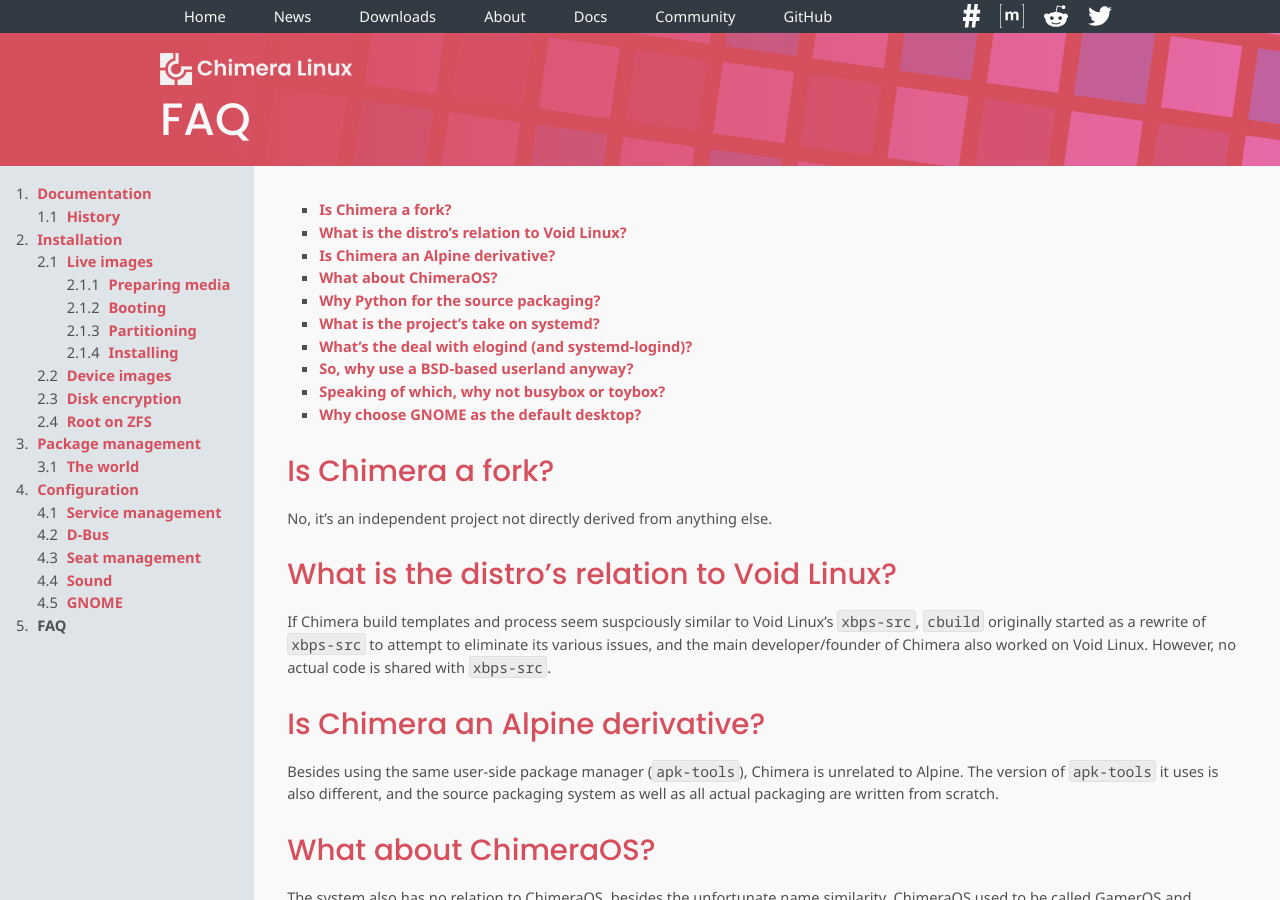
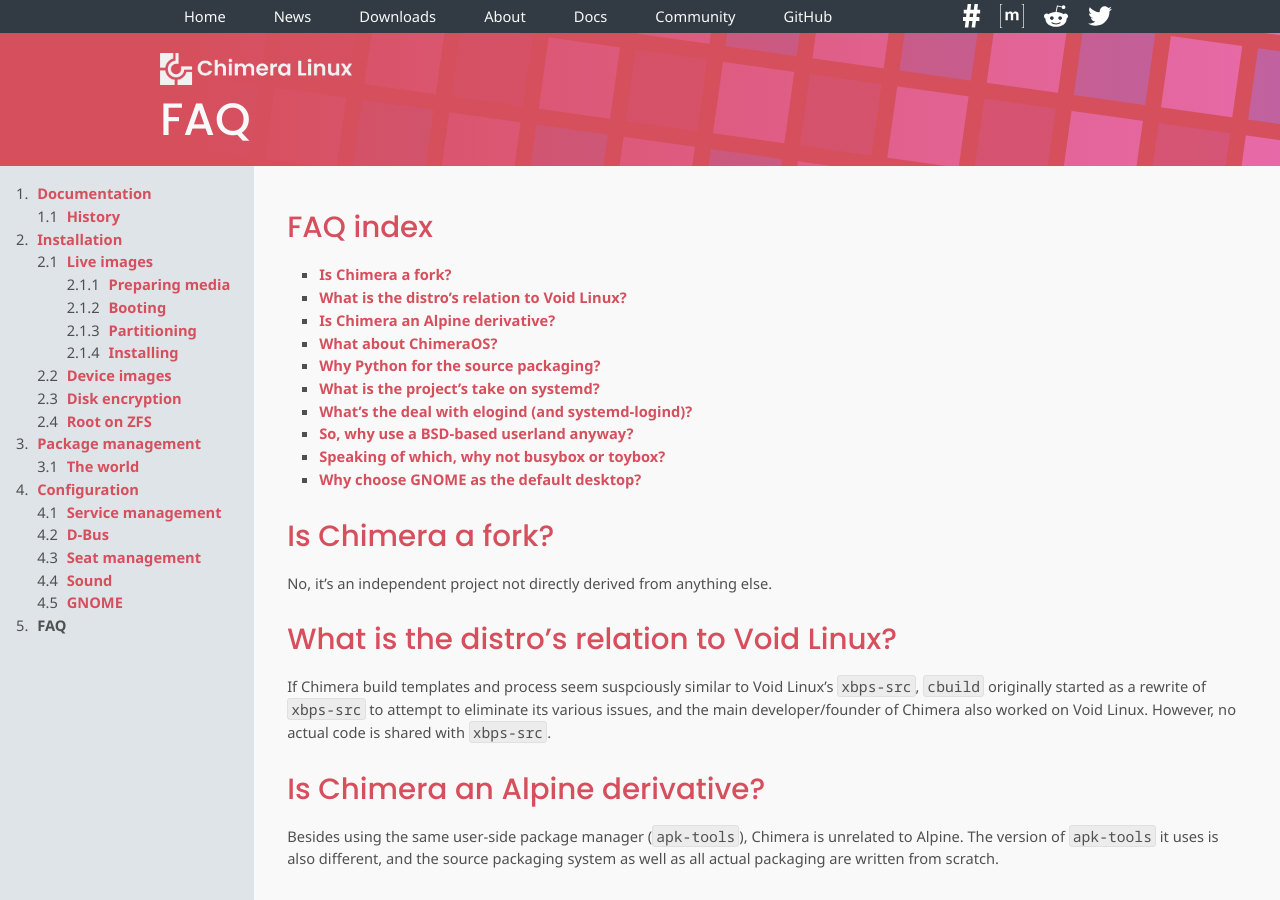
Before and after one commit to chimera-linux/chimera-linux.github.io, a Jekyll site: the page built from _docs/faq.md, in a window 1280 px wide and 900 px high. Built offline with Jekyll 4.4.1, drawn with Linux system fonts in a browser that asks for light colours.

Commit message:
add the faq heading back

```diff
--- a/_docs/faq.md
+++ b/_docs/faq.md
@@ -5,6 +5,7 @@
 ---
 
 <nav>
+  <h2>FAQ index</h2>
   * TOC
   {:toc}
 </nav>
```
